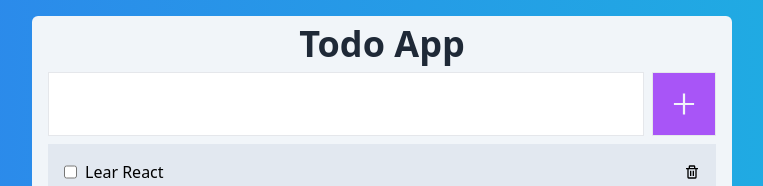
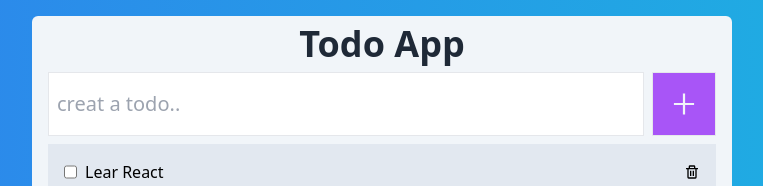
Before and after one commit to byKriz/todo-firebase, a React (Vite) app: page / in a window 1280 px wide. Shown: the top 186 px of the page, without its empty margins (258-1021 px from the left). Built offline with nearby package versions, Linux system fonts and the light colour scheme; no server answers.

Commit message:
importando el todoForm

```diff
--- a/src/App.jsx
+++ b/src/App.jsx
@@ -1,11 +1,11 @@
 import React, { useState } from "react";
-import { AiOutlinePlus } from "react-icons/ai";
 import { TodoItem } from "./components/TodoItem";
+import { TodoForm } from "./components/TodoForm";
 
 const style = {};
 
 function App() {
-  const [todos, setTodos] = useState(["Lear React", "Learn Firebase"]);
+  const [todosList, setTodosList] = useState(["Lear React", "Learn Firebase"]);
 
   return (
     <div className="h-screen w-screen p-4 bg-gradient-to-r from-[#2F80ED] to-[#1CB5E0]">
@@ -13,18 +13,13 @@ function App() {
         <h1 className="text-4xl font-bold text-center text-gray-800 p-2">
           Todo App
         </h1>
-        <form className="flex justify-between mx-4">
-          <input className='border p-2 w-full text-xl' type="text" />
-          <button className='border p-4 ml-2 bg-purple-500 text-slate-100'>
-            <AiOutlinePlus size={30} />
-          </button>
-        </form>
+        <TodoForm />
         <ul>
-          {todos.map((todo) => (
+          {todosList.map((todo) => (
             <TodoItem key={todo} text={todo} />
           ))}
         </ul>
-        <p className="text-center p-2">You have {todos.length} todos</p>
+        <p className="text-center p-2">You have {todosList.length} todos</p>
       </div>
     </div>
   );
```
